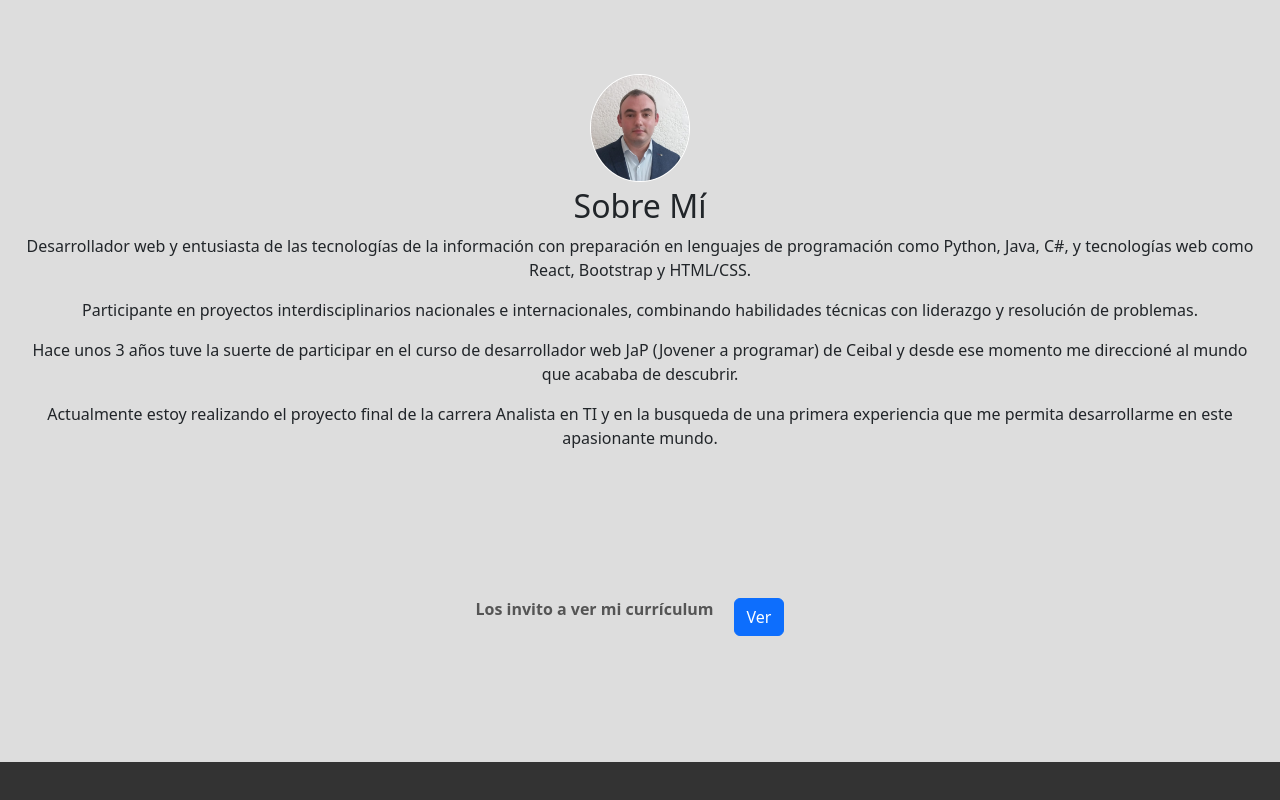
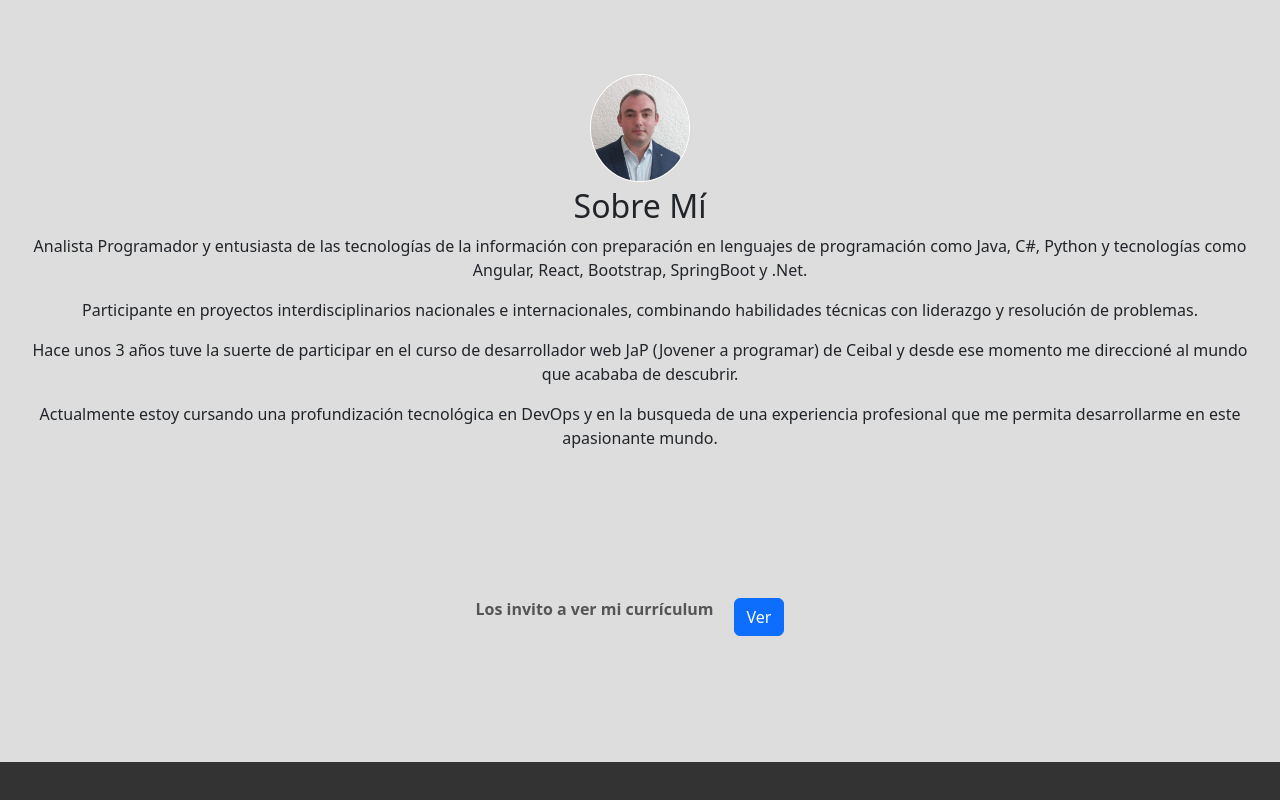
Before and after one commit to fkellner21/principal, a plain HTML site: page index.html in a window 1280 px wide. Shown: the part 2222-3022 px from the top of the page. Drawn offline with nearby package versions, Linux system fonts and the light colour scheme.

Commit message:
actualización nov25

```diff
--- a/index.html
+++ b/index.html
@@ -262,9 +262,9 @@
         <img src="./Foto.jpg" />
         <h2>Sobre Mí</h2>
         <p>
-          Desarrollador web y entusiasta de las tecnologías de la información
-          con preparación en lenguajes de programación como Python, Java, C#, y
-          tecnologías web como React, Bootstrap y HTML/CSS.
+          Analista Programador y entusiasta de las tecnologías de la información
+          con preparación en lenguajes de programación como Java, C#, Python y
+          tecnologías como Angular, React, Bootstrap, SpringBoot y .Net.
         </p>
         <p>
           Participante en proyectos interdisciplinarios nacionales e
@@ -277,8 +277,8 @@
           momento me direccioné al mundo que acababa de descubrir.
         </p>
         <p>
-          Actualmente estoy realizando el proyecto final de la carrera Analista
-          en TI y en la busqueda de una primera experiencia que me permita
+          Actualmente estoy cursando una profundización tecnológica en DevOps y
+          en la busqueda de una experiencia profesional que me permita
           desarrollarme en este apasionante mundo.
         </p>
       </div>
```
